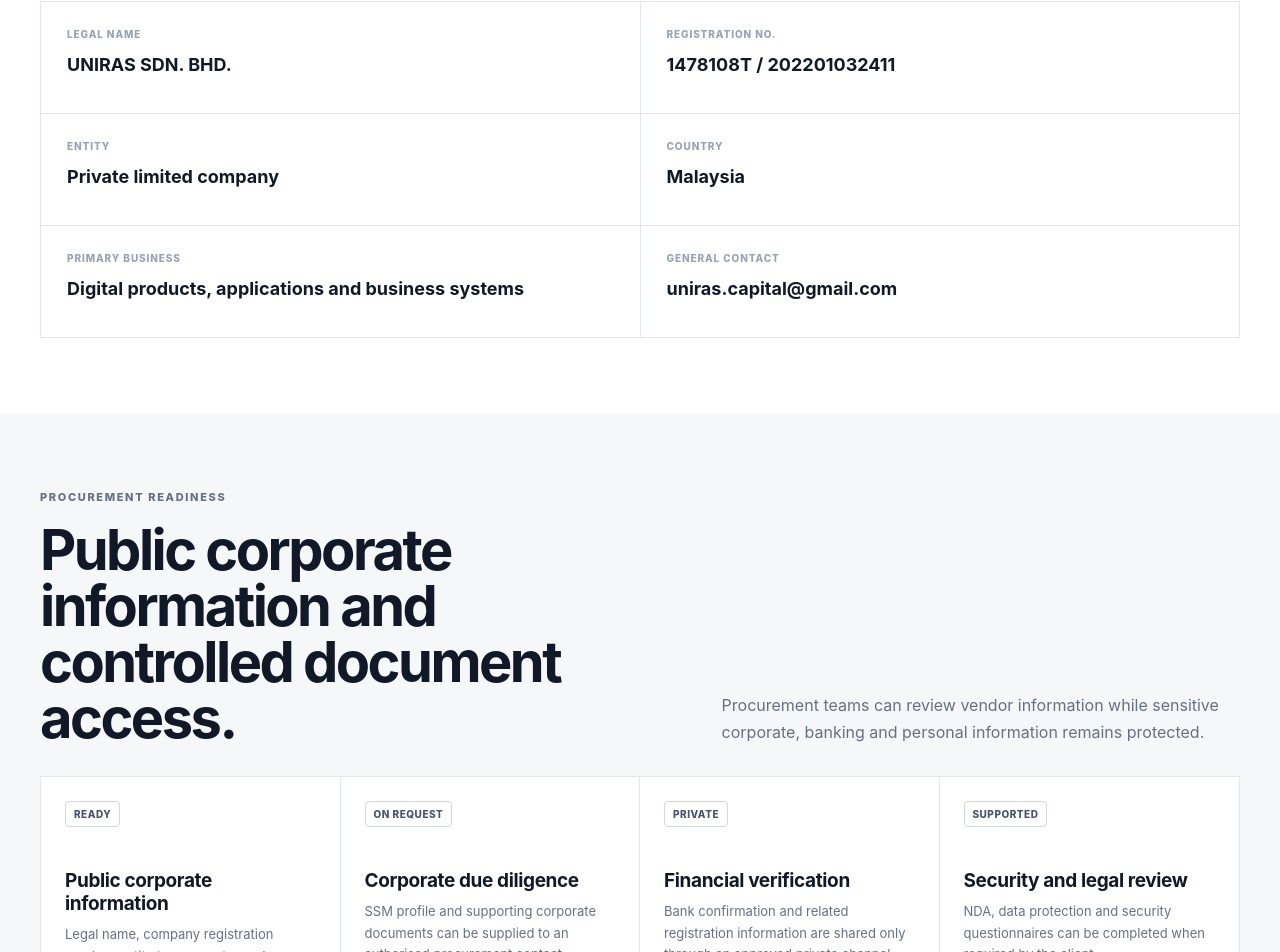
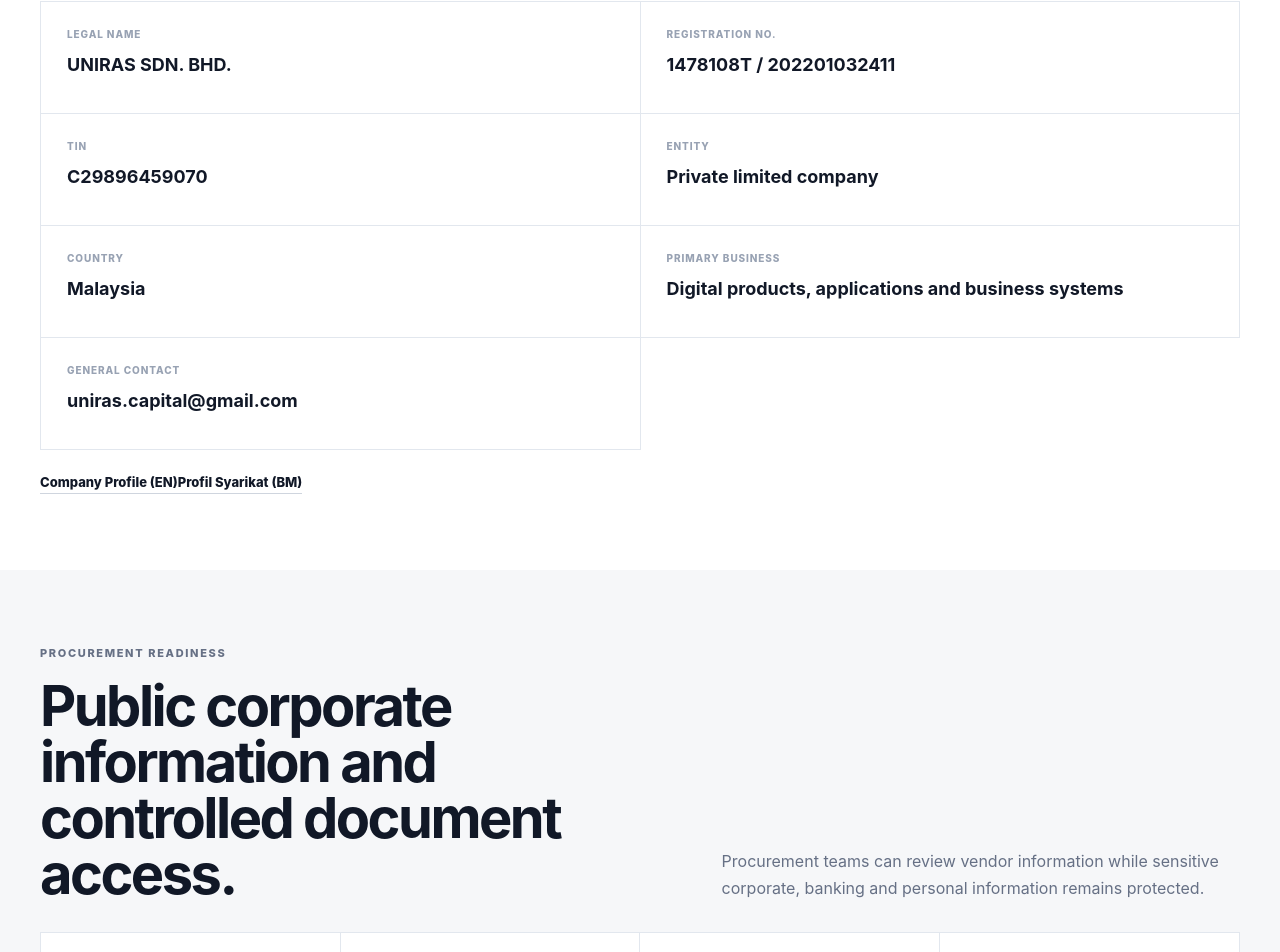
Before and after one commit to kaerogroup/uniras-corporate, a Next.js app: page /vendor in a window 1280 px wide. Shown: the part 655-1607 px from the top of the page. Built offline with nearby package versions, Linux system fonts and the light colour scheme.

Commit message:
feat(vendor): add TIN and profile downloads

```diff
--- a/app/vendor/page.tsx
+++ b/app/vendor/page.tsx
@@ -7,7 +7,7 @@
 
 const categories = ["Software Development","Application Development","Digital Product Engineering","Business Systems","Systems Integration","AI and Automation","Cloud and API Integration"];
 const readiness = [
-  ["Public corporate information", "Ready", "Legal name, company registration number, entity type, country and technology service categories are published here."],
+  ["Public corporate information", "Ready", "Legal name, company registration number, TIN, entity type, country and technology service categories are published here."],
   ["Corporate due diligence", "On request", "SSM profile and supporting corporate documents can be supplied to an authorised procurement contact."],
   ["Financial verification", "Private", "Bank confirmation and related registration information are shared only through an approved private channel."],
   ["Security and legal review", "Supported", "NDA, data protection and security questionnaires can be completed when required by the client."],
@@ -15,6 +15,7 @@
 const documents = [
   ["SSM company profile / registration documents", "Available upon request"],
   ["Registered address and corporate particulars", "Provided with vendor registration documents"],
+  ["TIN", "C29896459070"],
   ["Tax and statutory information", "Available upon request, where applicable"],
   ["Bank account confirmation", "Shared securely for approved vendor registration only"],
   ["Authorised representative information", "Available upon request"],
@@ -25,11 +26,11 @@
   return <main>
     <header className="site-header shell"><a className="brand" href="/" aria-label="UNIRAS home"><span>UNIRAS</span></a><nav aria-label="Vendor page navigation"><a href="/">Company profile</a><span className="language-switch"><span className="active">EN</span><a href="/bm/vendor">BM</a></span></nav></header>
     <section className={`${styles.hero} shell`}><div className="eyebrow">Procurement and Vendor Registration</div><h1>Vendor registration information.</h1><p>Key corporate information for procurement teams evaluating or registering UNIRAS SDN. BHD. as a technology vendor. Sensitive documents are supplied through an appropriate private channel rather than published on the public website.</p></section>
-    <section className={`${styles.section} shell`}><div className="section-kicker">Corporate information</div><div className={styles.facts}><div><span>Legal name</span><strong>UNIRAS SDN. BHD.</strong></div><div><span>Registration no.</span><strong>1478108T / 202201032411</strong></div><div><span>Entity</span><strong>Private limited company</strong></div><div><span>Country</span><strong>Malaysia</strong></div><div><span>Primary business</span><strong>Digital products, applications and business systems</strong></div><div><span>General contact</span><strong>uniras.capital@gmail.com</strong></div></div></section>
+    <section className={`${styles.section} shell`}><div className="section-kicker">Corporate information</div><div className={styles.facts}><div><span>Legal name</span><strong>UNIRAS SDN. BHD.</strong></div><div><span>Registration no.</span><strong>1478108T / 202201032411</strong></div><div><span>TIN</span><strong>C29896459070</strong></div><div><span>Entity</span><strong>Private limited company</strong></div><div><span>Country</span><strong>Malaysia</strong></div><div><span>Primary business</span><strong>Digital products, applications and business systems</strong></div><div><span>General contact</span><strong>uniras.capital@gmail.com</strong></div></div><div className="profile-links"><a className="text-link" href="/company-profile-en.pdf" target="_blank" rel="noreferrer">Company Profile (EN)</a><a className="text-link" href="/company-profile-bm.pdf" target="_blank" rel="noreferrer">Profil Syarikat (BM)</a></div></section>
     <section className={`${styles.section} ${styles.soft}`}><div className="shell"><div className="section-kicker">Procurement readiness</div><div className={styles.heading}><h2>Public corporate information and controlled document access.</h2><p>Procurement teams can review vendor information while sensitive corporate, banking and personal information remains protected.</p></div><div className={styles.readiness}>{readiness.map(([title,status,body])=><article key={title}><div><span>{status}</span></div><h3>{title}</h3><p>{body}</p></article>)}</div></div></section>
     <section className={`${styles.section} shell`}><div className="section-kicker">Vendor categories</div><div className={styles.heading}><h2>Technology services mapped to common procurement categories.</h2><p>Categories use standard procurement language so UNIRAS can be classified consistently across vendor systems.</p></div><div className={styles.tags}>{categories.map((item)=><span key={item}>{item}</span>)}</div></section>
     <section className={`${styles.section} shell`}><div className="section-kicker">Documents and compliance</div><div className={styles.heading}><h2>Corporate documents available for due diligence.</h2><p>Banking information, personal identification and confidential statutory information are not published on the public website.</p></div><div className={styles.documents}>{documents.map(([name,status])=><div key={name}><strong>{name}</strong><span>{status}</span></div>)}</div></section>
     <section className={`${styles.section} ${styles.note}`}><div className={`shell ${styles.noteInner}`}><div><div className="section-kicker">Procurement contact</div><h2>Need to register UNIRAS in your vendor system?</h2><p>Send the registration form, document checklist or procurement requirements. We will provide the relevant corporate information through the appropriate channel.</p></div><a className="button primary" href="mailto:uniras.capital@gmail.com?subject=Vendor%20Registration%20-%20UNIRAS%20SDN.%20BHD.">Request vendor documents</a></div></section>
-    <footer className="footer shell"><div className="brand"><span>UNIRAS</span></div><p>UNIRAS SDN. BHD.<br/>Registration No. 1478108T / 202201032411</p><p>Digital Products | Applications | Business Systems</p><p>© 2026 UNIRAS SDN. BHD.</p></footer>
+    <footer className="footer shell"><div className="brand"><span>UNIRAS</span></div><p>UNIRAS SDN. BHD.<br/>Registration No. 1478108T / 202201032411<br/>TIN C29896459070</p><p>Digital Products | Applications | Business Systems</p><p>© 2026 UNIRAS SDN. BHD.</p></footer>
   </main>;
 }
```
